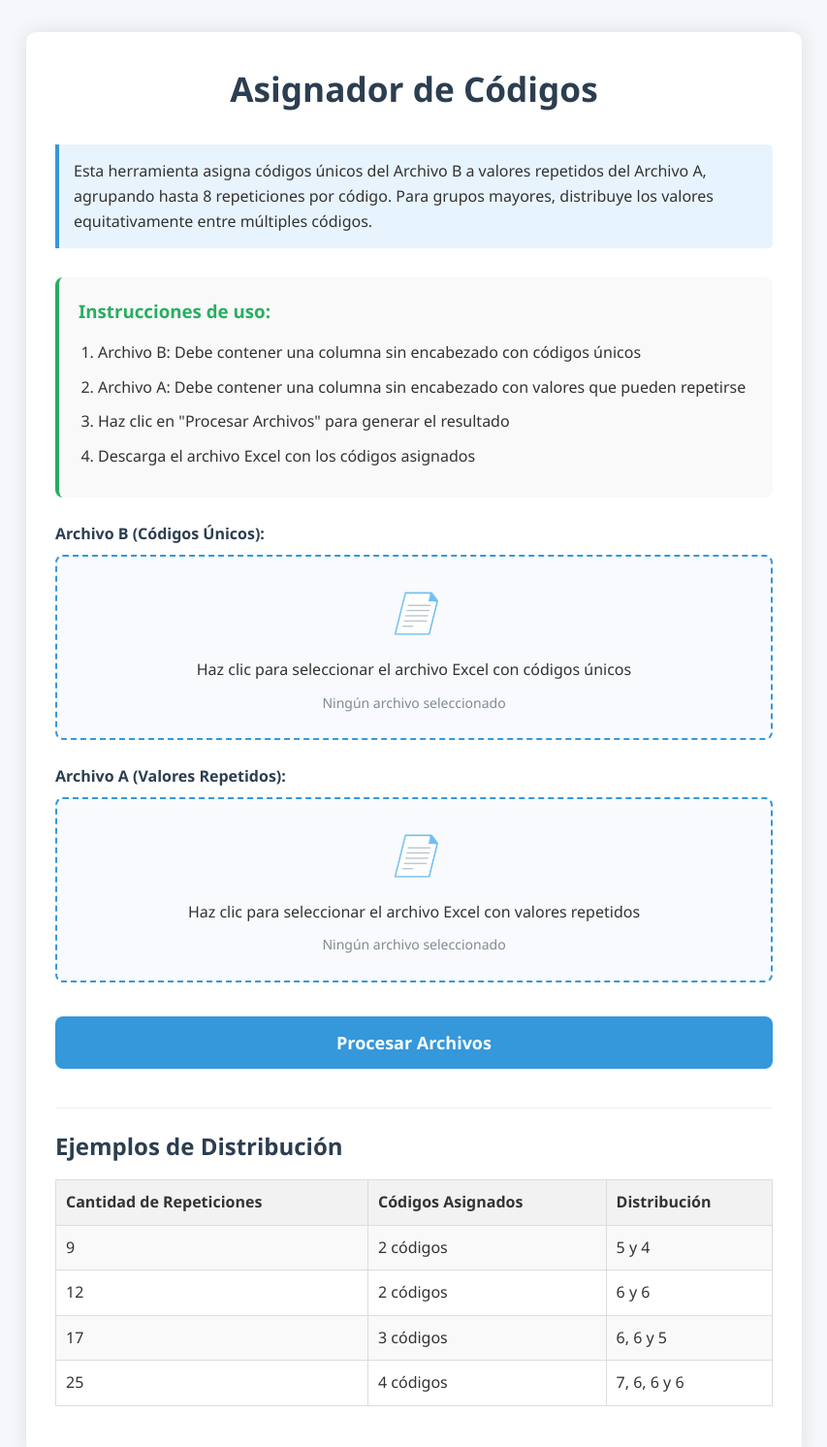
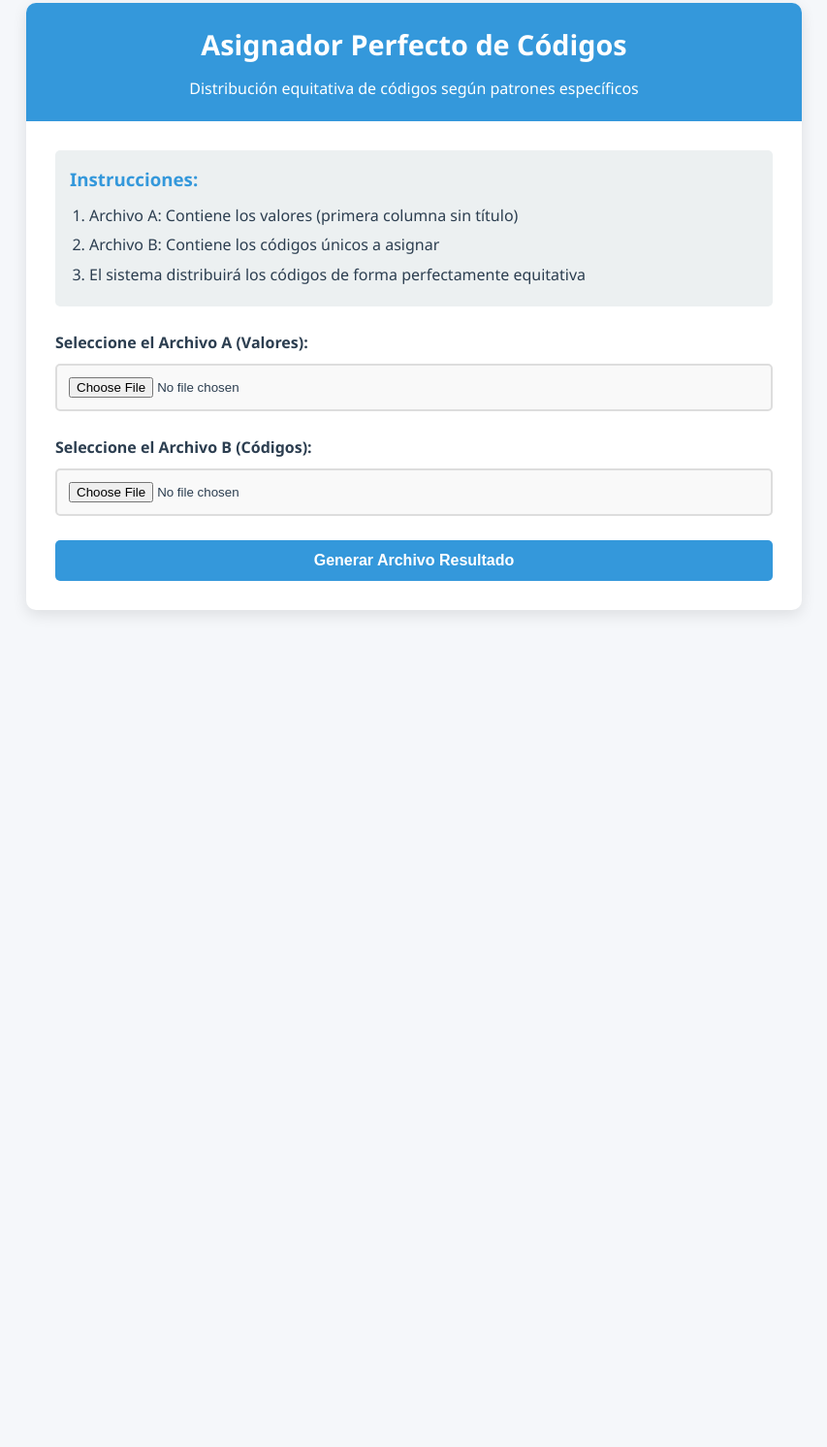
Before and after one commit to aprolim/excel, a website: page index.html in a window 1280 px wide. Shown: the part 17-1509 px from the top of the page at 97% size, without its empty margins (213-1066 px from the left). After the commit the page ends 800 px from the top, so only its background shows below. Drawn offline with Linux system fonts and the light colour scheme.

Commit message:
Update index.html

```diff
--- a/index.html
+++ b/index.html
@@ -3,304 +3,229 @@
 <head>
   <meta charset="UTF-8">
   <meta name="viewport" content="width=device-width, initial-scale=1.0">
-    <title>Asignador de Códigos</title>
+  <title>Asignador Perfecto de Códigos</title>
   <style>
+    :root {
+      --primary: #3498db;
+      --success: #2ecc71;
+      --danger: #e74c3c;
+      --warning: #f39c12;
+      --light: #ecf0f1;
+      --dark: #2c3e50;
+    }
     * {
       box-sizing: border-box;
       margin: 0;
       padding: 0;
+    }
+    body {
       font-family: 'Segoe UI', Tahoma, Geneva, Verdana, sans-serif;
-        }
-
-        body {
+      line-height: 1.6;
       background-color: #f5f7fa;
-            color: #333;
-            line-height: 1.6;
+      color: var(--dark);
       padding: 20px;
     }
-
     .container {
       max-width: 800px;
       margin: 0 auto;
       background: white;
       border-radius: 10px;
-            box-shadow: 0 0 20px rgba(0, 0, 0, 0.1);
+      box-shadow: 0 5px 15px rgba(0, 0, 0, 0.1);
+      overflow: hidden;
+    }
+    header {
+      background-color: var(--primary);
+      color: white;
+      padding: 20px;
+      text-align: center;
+    }
+    h1 {
+      font-size: 1.8rem;
+      margin-bottom: 10px;
+    }
+    .content {
       padding: 30px;
-            margin-top: 30px;
     }
-
-        h1 {
-            text-align: center;
-            color: #2c3e50;
-            margin-bottom: 30px;
-            font-size: 2.2rem;
-        }
-
-        .description {
-            background-color: #e8f4fd;
-            border-left: 4px solid #3498db;
-            padding: 15px;
-            margin-bottom: 30px;
-            border-radius: 0 5px 5px 0;
-        }
-
     .form-group {
       margin-bottom: 25px;
     }
-
     label {
       display: block;
       margin-bottom: 8px;
       font-weight: 600;
-            color: #2c3e50;
+      color: var(--dark);
     }
-
-        .file-upload {
-            border: 2px dashed #3498db;
-            border-radius: 8px;
-            padding: 25px;
-            text-align: center;
-            background-color: #f8fafd;
-            transition: all 0.3s ease;
-            cursor: pointer;
+    .file-input {
+      width: 100%;
+      padding: 12px;
+      border: 2px solid #ddd;
+      border-radius: 5px;
+      background: #f9f9f9;
+      transition: border 0.3s;
     }
-
-        .file-upload:hover {
-            background-color: #e8f4fd;
-            border-color: #2980b9;
+    .file-input:hover {
+      border-color: var(--primary);
     }
-
-        .file-upload i {
-            font-size: 40px;
-            color: #3498db;
-            margin-bottom: 15px;
-            display: block;
-        }
-
-        .file-name {
-            margin-top: 10px;
-            font-size: 14px;
-            color: #7f8c8d;
-        }
-
-        button {
-            background: #3498db;
+    .btn {
+      display: inline-block;
+      background: var(--primary);
       color: white;
       border: none;
-            padding: 15px 30px;
-            font-size: 18px;
-            border-radius: 8px;
+      padding: 12px 25px;
+      border-radius: 5px;
       cursor: pointer;
+      font-size: 1rem;
+      font-weight: 600;
+      transition: all 0.3s;
       width: 100%;
-            font-weight: 600;
-            transition: background 0.3s;
-            margin-top: 10px;
+      text-align: center;
     }
-
-        button:hover {
+    .btn:hover {
       background: #2980b9;
+      transform: translateY(-2px);
+      box-shadow: 0 4px 8px rgba(0, 0, 0, 0.1);
     }
-
-        .examples {
-            margin-top: 40px;
-            border-top: 1px solid #eee;
-            padding-top: 20px;
+    .btn:disabled {
+      background: #95a5a6;
+      cursor: not-allowed;
+      transform: none;
+      box-shadow: none;
     }
-
-        .examples h2 {
-            margin-bottom: 15px;
-            color: #2c3e50;
+    .status {
+      margin-top: 25px;
+      padding: 15px;
+      border-radius: 5px;
+      text-align: center;
+      font-weight: 500;
     }
-
-        .example-table {
-            width: 100%;
-            border-collapse: collapse;
-            margin-bottom: 20px;
+    .status.success {
+      background-color: rgba(46, 204, 113, 0.2);
+      color: var(--success);
+      border: 1px solid var(--success);
     }
-
-        .example-table th, .example-table td {
-            border: 1px solid #ddd;
-            padding: 10px;
-            text-align: left;
+    .status.error {
+      background-color: rgba(231, 76, 60, 0.2);
+      color: var(--danger);
+      border: 1px solid var(--danger);
     }
-
-        .example-table th {
-            background-color: #f2f2f2;
-            font-weight: 600;
+    .status.info {
+      background-color: rgba(52, 152, 219, 0.2);
+      color: var(--primary);
+      border: 1px solid var(--primary);
     }
-
-        .example-table tr:nth-child(even) {
-            background-color: #f9f9f9;
+    .status.warning {
+      background-color: rgba(243, 156, 18, 0.2);
+      color: var(--warning);
+      border: 1px solid var(--warning);
     }
-
     .instructions {
-            margin: 25px 0;
-            background-color: #f9f9f9;
-            padding: 20px;
-            border-radius: 8px;
-            border-left: 4px solid #27ae60;
+      background-color: var(--light);
+      padding: 15px;
+      border-radius: 5px;
+      margin-bottom: 25px;
     }
-
     .instructions h3 {
-            margin-bottom: 15px;
-            color: #27ae60;
+      margin-bottom: 10px;
+      color: var(--primary);
     }
-
     .instructions ol {
       padding-left: 20px;
     }
-
     .instructions li {
-            margin-bottom: 10px;
-        }
-
-        .success-message {
-            display: none;
-            background-color: #d4edda;
-            color: #155724;
-            padding: 15px;
-            border-radius: 5px;
-            margin-top: 20px;
-            text-align: center;
+      margin-bottom: 5px;
     }
   </style>
 </head>
 <body>
   <div class="container">
-        <h1>Asignador de Códigos</h1>
+    <header>
+      <h1>Asignador Perfecto de Códigos</h1>
+      <p>Distribución equitativa de códigos según patrones específicos</p>
+    </header>
 
-        <div class="description">
-            <p>Esta herramienta asigna códigos únicos del Archivo B a valores repetidos del Archivo A,
-            agrupando hasta 8 repeticiones por código. Para grupos mayores, distribuye los valores
-            equitativamente entre múltiples códigos.</p>
-        </div>
-
+    <div class="content">
       <div class="instructions">
-            <h3>Instrucciones de uso:</h3>
+        <h3>Instrucciones:</h3>
         <ol>
-                <li>Archivo B: Debe contener una columna sin encabezado con códigos únicos</li>
-                <li>Archivo A: Debe contener una columna sin encabezado con valores que pueden repetirse</li>
-                <li>Haz clic en "Procesar Archivos" para generar el resultado</li>
-                <li>Descarga el archivo Excel con los códigos asignados</li>
+          <li>Archivo A: Contiene los valores (primera columna sin título)</li>
+          <li>Archivo B: Contiene los códigos únicos a asignar</li>
+          <li>El sistema distribuirá los códigos de forma perfectamente equitativa</li>
         </ol>
       </div>
 
-        <form id="uploadForm" enctype="multipart/form-data">
+      <form id="uploadForm">
         <div class="form-group">
-                <label for="archivoB">Archivo B (Códigos Únicos):</label>
-                <div class="file-upload" onclick="document.getElementById('fileB').click()">
-                    <i>📄</i>
-                    <p>Haz clic para seleccionar el archivo Excel con códigos únicos</p>
-                    <p class="file-name" id="fileNameB">Ningún archivo seleccionado</p>
-                </div>
-                <input type="file" id="fileB" name="archivoB" accept=".xlsx,.xls" style="display: none;" required>
+          <label for="fileA">Seleccione el Archivo A (Valores):</label>
+          <input type="file" id="fileA" name="fileA" class="file-input" accept=".xlsx, .xls" required>
         </div>
 
         <div class="form-group">
-                <label for="archivoA">Archivo A (Valores Repetidos):</label>
-                <div class="file-upload" onclick="document.getElementById('fileA').click()">
-                    <i>📄</i>
-                    <p>Haz clic para seleccionar el archivo Excel con valores repetidos</p>
-                    <p class="file-name" id="fileNameA">Ningún archivo seleccionado</p>
-                </div>
-                <input type="file" id="fileA" name="archivoA" accept=".xlsx,.xls" style="display: none;" required>
+          <label for="fileB">Seleccione el Archivo B (Códigos):</label>
+          <input type="file" id="fileB" name="fileB" class="file-input" accept=".xlsx, .xls" required>
         </div>
 
-            <button type="button" onclick="procesarArchivos()">Procesar Archivos</button>
-
-            <div class="success-message" id="successMessage">
-                ¡Archivos procesados correctamente! Tu archivo de resultado se descargará automáticamente.
-            </div>
+        <button type="submit" id="submitBtn" class="btn">Generar Archivo Resultado</button>
       </form>
 
-        <div class="examples">
-            <h2>Ejemplos de Distribución</h2>
-
-            <table class="example-table">
-                <tr>
-                    <th>Cantidad de Repeticiones</th>
-                    <th>Códigos Asignados</th>
-                    <th>Distribución</th>
-                </tr>
-                <tr>
-                    <td>9</td>
-                    <td>2 códigos</td>
-                    <td>5 y 4</td>
-                </tr>
-                <tr>
-                    <td>12</td>
-                    <td>2 códigos</td>
-                    <td>6 y 6</td>
-                </tr>
-                <tr>
-                    <td>17</td>
-                    <td>3 códigos</td>
-                    <td>6, 6 y 5</td>
-                </tr>
-                <tr>
-                    <td>25</td>
-                    <td>4 códigos</td>
-                    <td>7, 6, 6 y 6</td>
-                </tr>
-            </table>
+      <div id="status" class="status" style="display: none;"></div>
     </div>
   </div>
 
   <script>
-        // Actualizar nombres de archivo seleccionados
-        document.getElementById('fileB').addEventListener('change', function(e) {
-            const fileName = e.target.files[0] ? e.target.files[0].name : 'Ningún archivo seleccionado';
-            document.getElementById('fileNameB').textContent = fileName;
+    document.addEventListener('DOMContentLoaded', () => {
+      const form = document.getElementById('uploadForm');
+      const statusDiv = document.getElementById('status');
+      const submitBtn = document.getElementById('submitBtn');
+
+      form.addEventListener('submit', async (e) => {
+        e.preventDefault();
+
+        // Reset status
+        statusDiv.style.display = 'none';
+        submitBtn.disabled = true;
+        submitBtn.textContent = 'Procesando...';
+
+        const formData = new FormData();
+        formData.append('fileA', document.getElementById('fileA').files[0]);
+        formData.append('fileB', document.getElementById('fileB').files[0]);
+
+        try {
+          const response = await fetch('/process', {
+            method: 'POST',
+            body: formData
           });
 
-        document.getElementById('fileA').addEventListener('change', function(e) {
-            const fileName = e.target.files[0] ? e.target.files[0].name : 'Ningún archivo seleccionado';
-            document.getElementById('fileNameA').textContent = fileName;
-        });
-
-        // Función para procesar archivos
-        function procesarArchivos() {
-            const fileB = document.getElementById('fileB').files[0];
-            const fileA = document.getElementById('fileA').files[0];
-
-            if (!fileB || !fileA) {
-                alert('Debe seleccionar ambos archivos');
-                return;
+          if (!response.ok) {
+            const errorData = await response.json();
+            throw new Error(errorData.message || 'Error al procesar los archivos');
           }
 
-            const formData = new FormData();
-            formData.append('archivoB', fileB);
-            formData.append('archivoA', fileA);
-
-            fetch('/procesar', {
-                method: 'POST',
-                body: formData
-            })
-            .then(response => {
-                if (!response.ok) {
-                    return response.text().then(text => { throw new Error(text) });
-                }
-                return response.blob();
-            })
-            .then(blob => {
-                // Mostrar mensaje de éxito
-                document.getElementById('successMessage').style.display = 'block';
-
-                // Crear enlace para descargar el archivo
+          const blob = await response.blob();
           const url = window.URL.createObjectURL(blob);
           const a = document.createElement('a');
-                a.style.display = 'none';
           a.href = url;
-                a.download = 'resultado.xlsx';
+          a.download = 'resultado_codigos.xlsx';
           document.body.appendChild(a);
           a.click();
           window.URL.revokeObjectURL(url);
-            })
-            .catch(error => {
+          a.remove();
+
+          showStatus('Archivo generado con éxito! Descarga iniciada automáticamente.', 'success');
+        } catch (error) {
           console.error('Error:', error);
-                alert('Error al procesar archivos: ' + error.message);
+          showStatus(`Error: ${error.message}`, 'error');
+        } finally {
+          submitBtn.disabled = false;
+          submitBtn.textContent = 'Generar Archivo Resultado';
+        }
       });
+
+      function showStatus(message, type) {
+        statusDiv.textContent = message;
+        statusDiv.className = `status ${type}`;
+        statusDiv.style.display = 'block';
       }
+    });
   </script>
 </body>
 </html>
```
Lines whose indentation alone changed are shown as unchanged.
